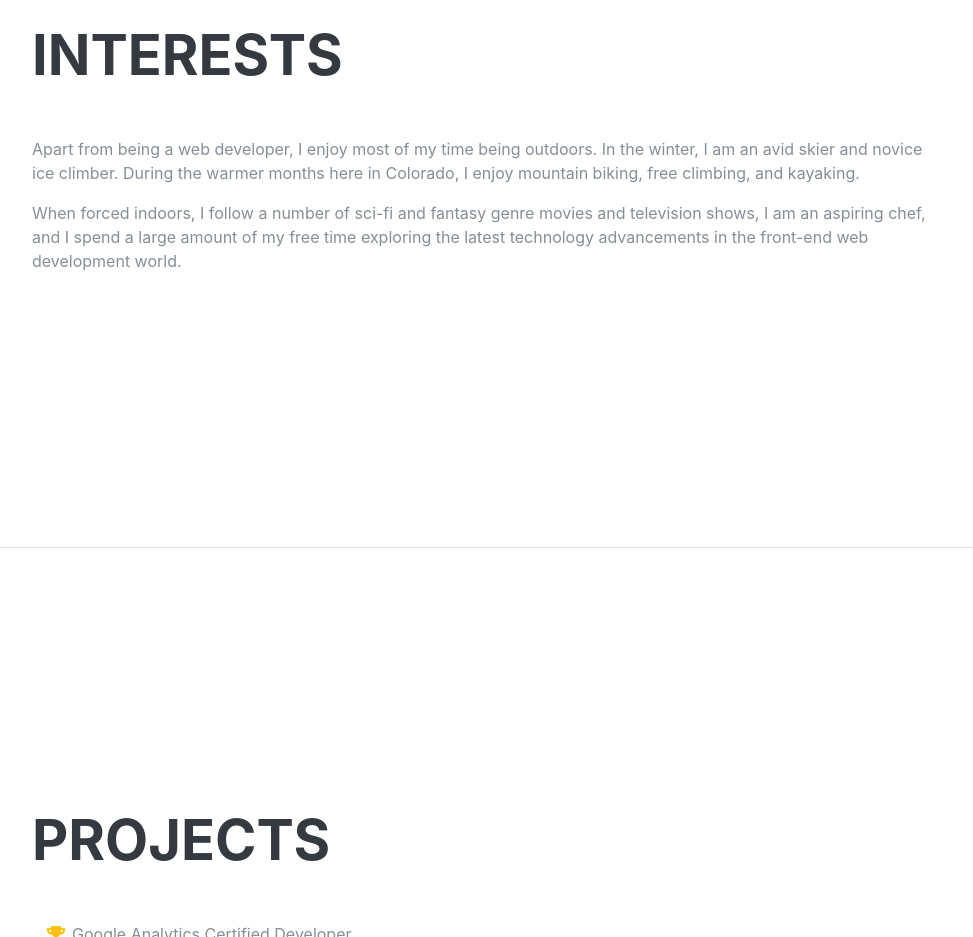
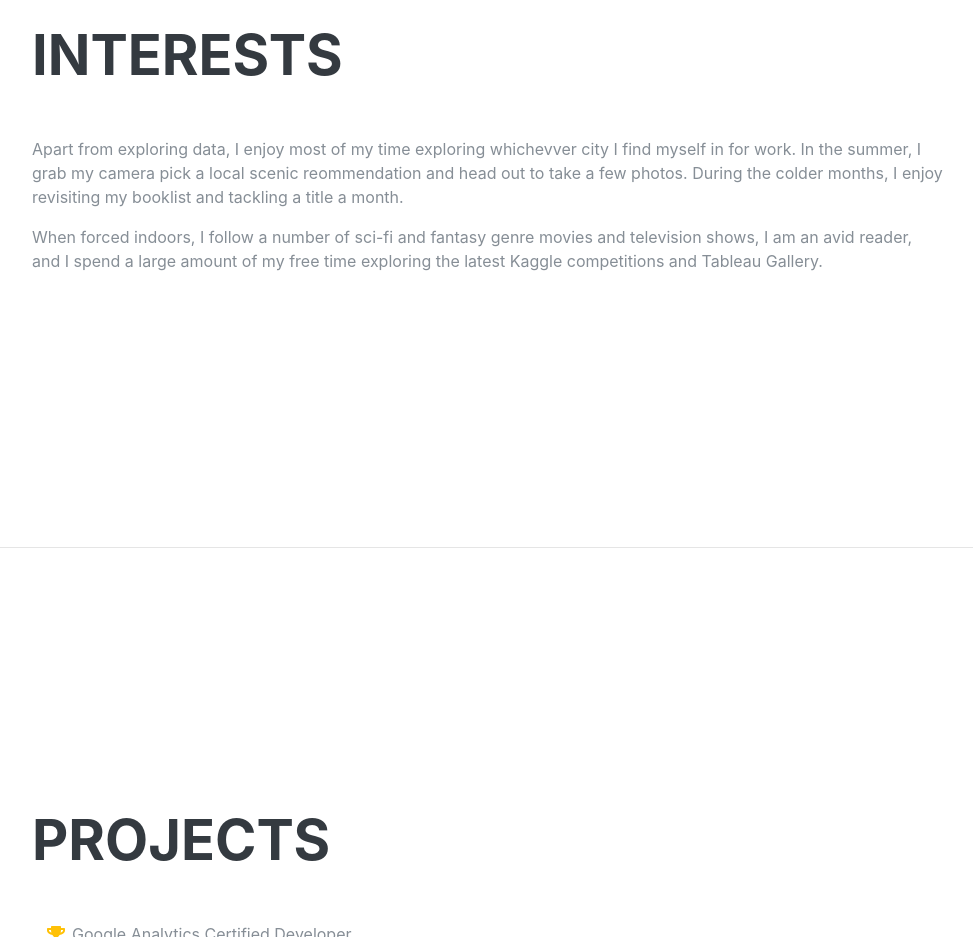
Before and after one commit to morrison-TD/Tomcat92.github.oi, a plain HTML site: page index.html in a window 1280 px wide. Shown: the part 3600-4537 px from the top of the page, without its empty margins (288-1261 px from the left). Drawn offline with Linux system fonts and the light colour scheme; a web font is replaced by a local one.

Commit message:
updated summary

```diff
--- a/index.html
+++ b/index.html
@@ -233,8 +233,8 @@
     <section class="resume-section p-3 p-lg-5 d-flex align-items-center" id="interests">
       <div class="w-100">
         <h2 class="mb-5">Interests</h2>
-        <p>Apart from being a web developer, I enjoy most of my time being outdoors. In the winter, I am an avid skier and novice ice climber. During the warmer months here in Colorado, I enjoy mountain biking, free climbing, and kayaking.</p>
-        <p class="mb-0">When forced indoors, I follow a number of sci-fi and fantasy genre movies and television shows, I am an aspiring chef, and I spend a large amount of my free time exploring the latest technology advancements in the front-end web development world.</p>
+        <p>Apart from exploring data, I enjoy most of my time exploring whichevver city I find myself in for work. In the summer, I grab my camera pick a local scenic reommendation and head out to take a few photos. During the colder months, I enjoy revisiting my booklist and tackling a title a month.</p>
+        <p class="mb-0">When forced indoors, I follow a number of sci-fi and fantasy genre movies and television shows, I am an avid reader, and I spend a large amount of my free time exploring the latest Kaggle competitions and Tableau Gallery.</p>
       </div>
     </section>
 
```
Also changed, not shown: 1 other file.
